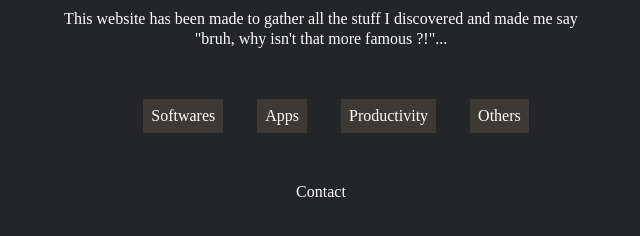
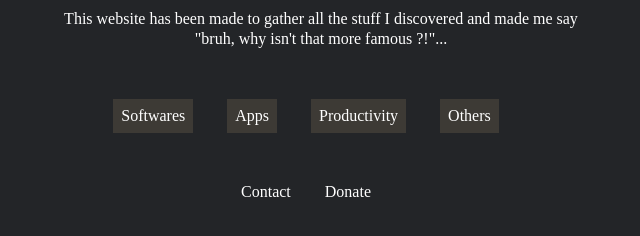
Before and after one commit to 0internetuser/interesting-unusual, a plain HTML site: page index.html in a window 1280 px wide. Shown: the part 118-354 px from the top of the page, without its empty margins (319-959 px from the left). Drawn offline with Linux system fonts and the light colour scheme.

Commit message:
commit of the day

```diff
--- a/css/style.css
+++ b/css/style.css
@@ -7,7 +7,6 @@
 
 * a:link{
   text-decoration: none;
-  color: white;
 }
 
 * a:hover{
@@ -55,7 +54,7 @@ body
 #topics li{
   display: inline-block;
   float: none;
-  margin-left: 30px;
+  margin-right: 30px;
   background-color: #3d3a35;
   padding: 8px;
 }
@@ -108,3 +107,14 @@ body
   text-align: left;
   line-height: 30px;
 }
+
+.footerLinks{
+  list-style: none;
+}
+
+.footerLinks li{
+  display: inline-block;
+  float: none;
+  margin-right: 30px;
+  color: #1e82bc;
+}
--- a/index.html
+++ b/index.html
@@ -28,6 +28,10 @@
 
 <footer>
 
-  <a class="paragraphLink" href="./footer/contact.html">Contact</a>
+  <ul class="footerLinks">
+    <li><a href="./footer/contact.html">Contact</a></li>
+    <li><a href="./footer/donate.html">Donate</a></li>
+  </ul>
+
 
 </footer>
```
Also changed, not shown: articles/Softwares/software_articles/kodi/kodi.html (+3 -1 lines), footer/donate.html (added, +21 -0 lines).
